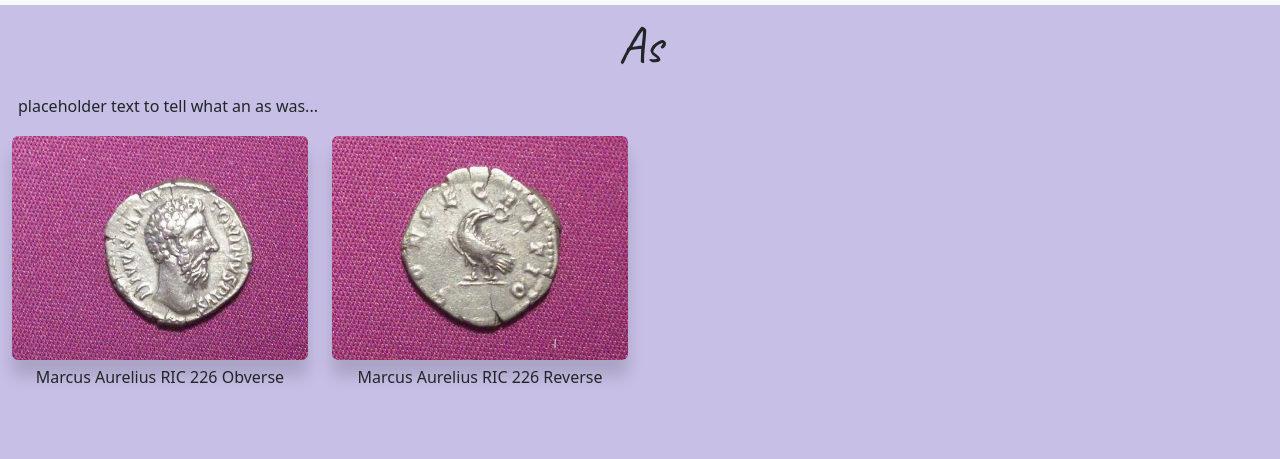
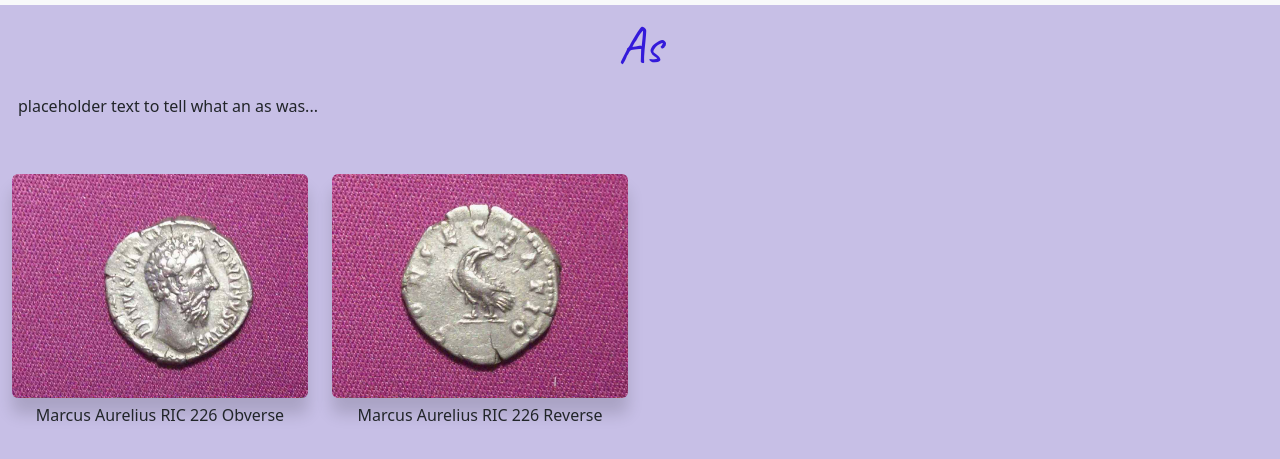
Before and after one commit to blue-cyborg/Coin-project, a plain HTML site: page as.html in a window 1280 px wide. Shown: the part 53-512 px from the top of the page. Drawn offline with nearby package versions, Linux system fonts and the light colour scheme.

Commit message:
css
.image-grid img got a margin top to add some space

```diff
--- a/src/styles.scss
+++ b/src/styles.scss
@@ -30,6 +30,7 @@ body {
     text-align: center;
     font-family: 'Caveat', cursive;
     font-size: 52px;
+    color: $primaryPurple;
 }
 
 .image-grid figure {
@@ -37,6 +38,7 @@ body {
 }
 
 .image-grid img {
+    margin-top: 38px;
     box-shadow: 0 1rem 1rem rgba(0, 0, 0, 0.15);
     transition: box-shadow 0.2s;
     border-radius: 6px;
```
Also changed, not shown: src/styles.css, 1 other file.
